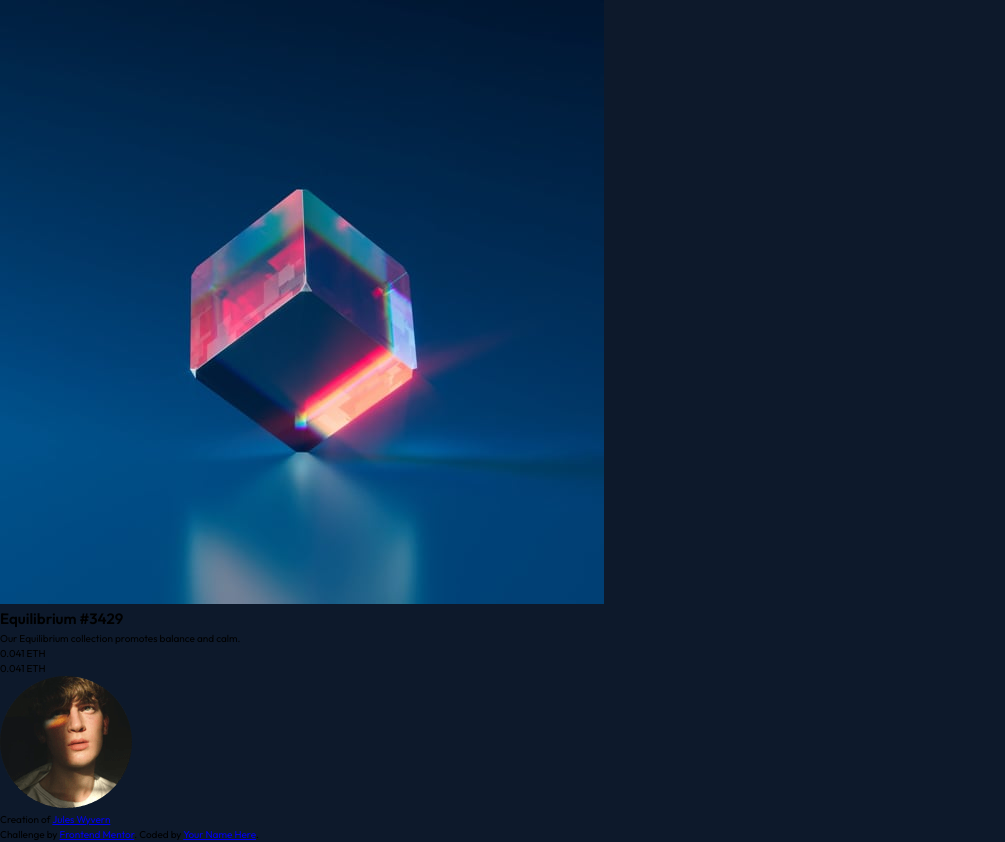
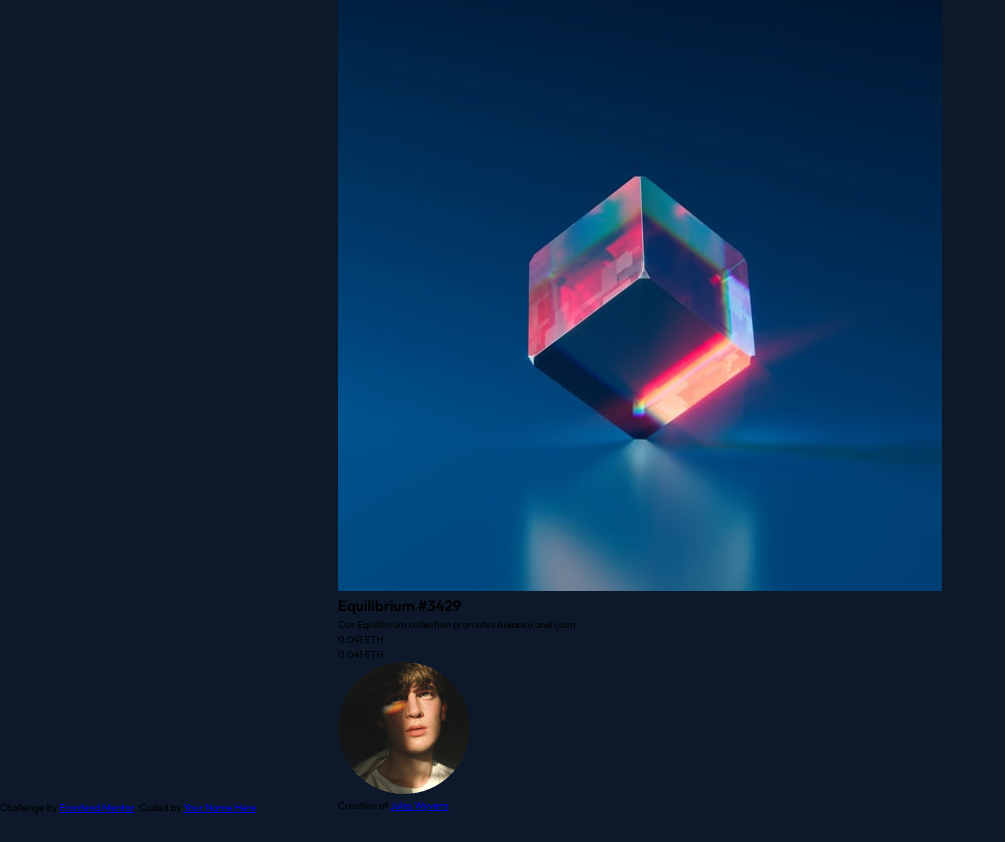
Before and after one commit to dcuevasdev/nft-card-component, a plain HTML site: page index.html in a window 1280 px wide. Shown: the whole page, without its empty margins (0-1005 px from the left). After the commit the page ends 815 px from the top, so only its background shows below. Drawn offline with Linux system fonts and the light colour scheme.

Commit message:
variables and global styles

```diff
--- a/index.html
+++ b/index.html
@@ -19,7 +19,8 @@
     />
   </head>
   <body>
-    <main class="card">
+    <main class="container">
+      <section class="card">
         <figure class="card__figure">
           <img
             src="./assets/images/image-equilibrium.jpg"
@@ -45,6 +46,7 @@
           <img src="./assets/images/image-avatar.png" alt="Jules' Profile" />
           <p>Creation of <a href="#">Jules Wyvern</a></p>
         </div>
+      </section>
     </main>
     <footer class="attribution">
       Challenge by
--- a/styles/style.css
+++ b/styles/style.css
@@ -24,3 +24,9 @@ html {
   line-height: 1.5;
   background-color: var(--main-BG);
 }
+.container {
+  display: grid;
+  place-content: center;
+  width: 100%;
+  height: 100vh;
+}
```
Lines whose indentation alone changed are shown as unchanged.
